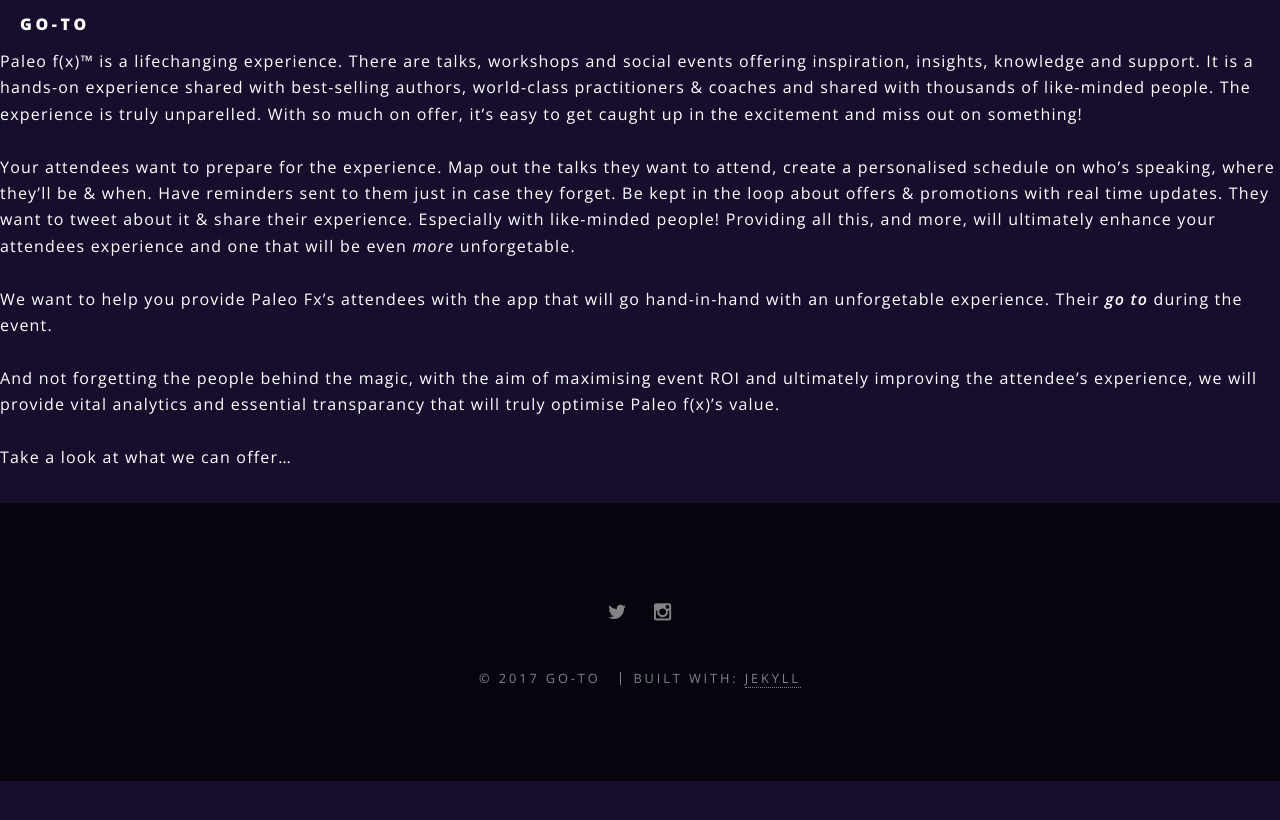
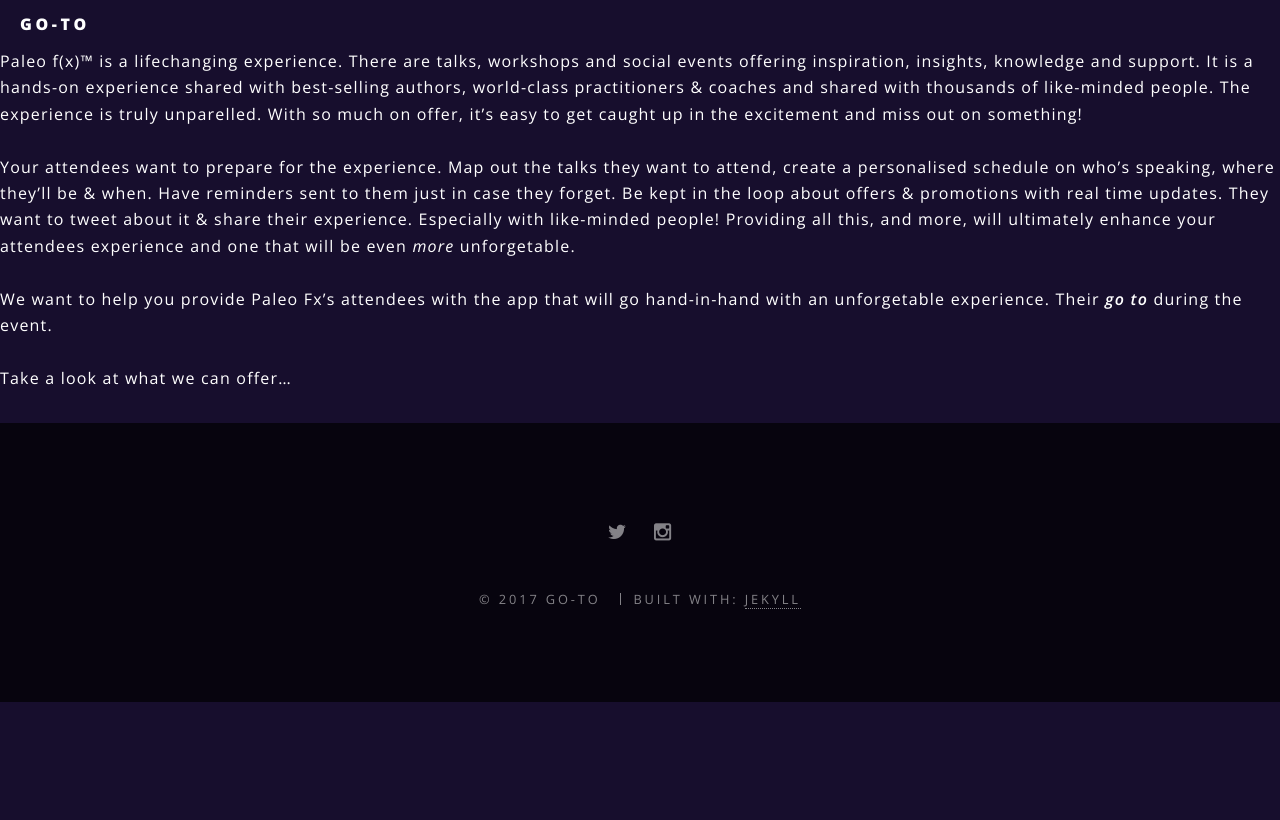
Before and after one commit to iamrobj/event_app_paleo_mag, a Jekyll site: the page built from _posts/sections/2016-06-23-main-section.markdown, in a window 1280 px wide. Shown: the top 820 px of the page. Built offline with Jekyll 4.4.1, drawn with Linux system fonts in a browser that asks for light colours; our own code applies the rules of GitHub Pages for plain Markdown files.

```diff
--- a/_posts/sections/2016-06-23-main-section.markdown
+++ b/_posts/sections/2016-06-23-main-section.markdown
@@ -7,5 +7,4 @@
 
 Paleo f(x)™ is a lifechanging experience. There are talks, workshops and social events offering inspiration, insights, knowledge and support. It is a hands-on experience shared with best-selling authors, world-class practitioners & coaches and shared with thousands of like-minded people. The experience is truly unparelled. With so much on offer, it's easy to get caught up in the excitement and miss out on something!<br><br>
 Your attendees want to prepare for the experience. Map out the talks they want to attend, create a personalised schedule on who's speaking, where they'll be & when. Have reminders sent to them just in case they forget. Be kept in the loop about offers & promotions with real time updates. They want to tweet about it & share their experience. Especially with like-minded people! Providing all this, and more, will ultimately enhance your attendees experience and one that will be even <i>more</i> unforgetable.<br><br>We want to help you provide Paleo Fx's attendees with the app that will go hand-in-hand with an unforgetable experience. Their <i><b>go to</b></i>  during the event.<br><br>
-And not forgetting the people behind the magic, with the aim of maximising event ROI and ultimately improving the attendee's experience, we will provide vital analytics and essential transparancy that will truly optimise Paleo f(x)'s value.<br><br>
 Take a look at what we can offer...
```
Also changed, not shown: _posts/sections/2016-06-29-section-6.markdown (added, +8 -0 lines), images/section/section_6.jpg (added).
